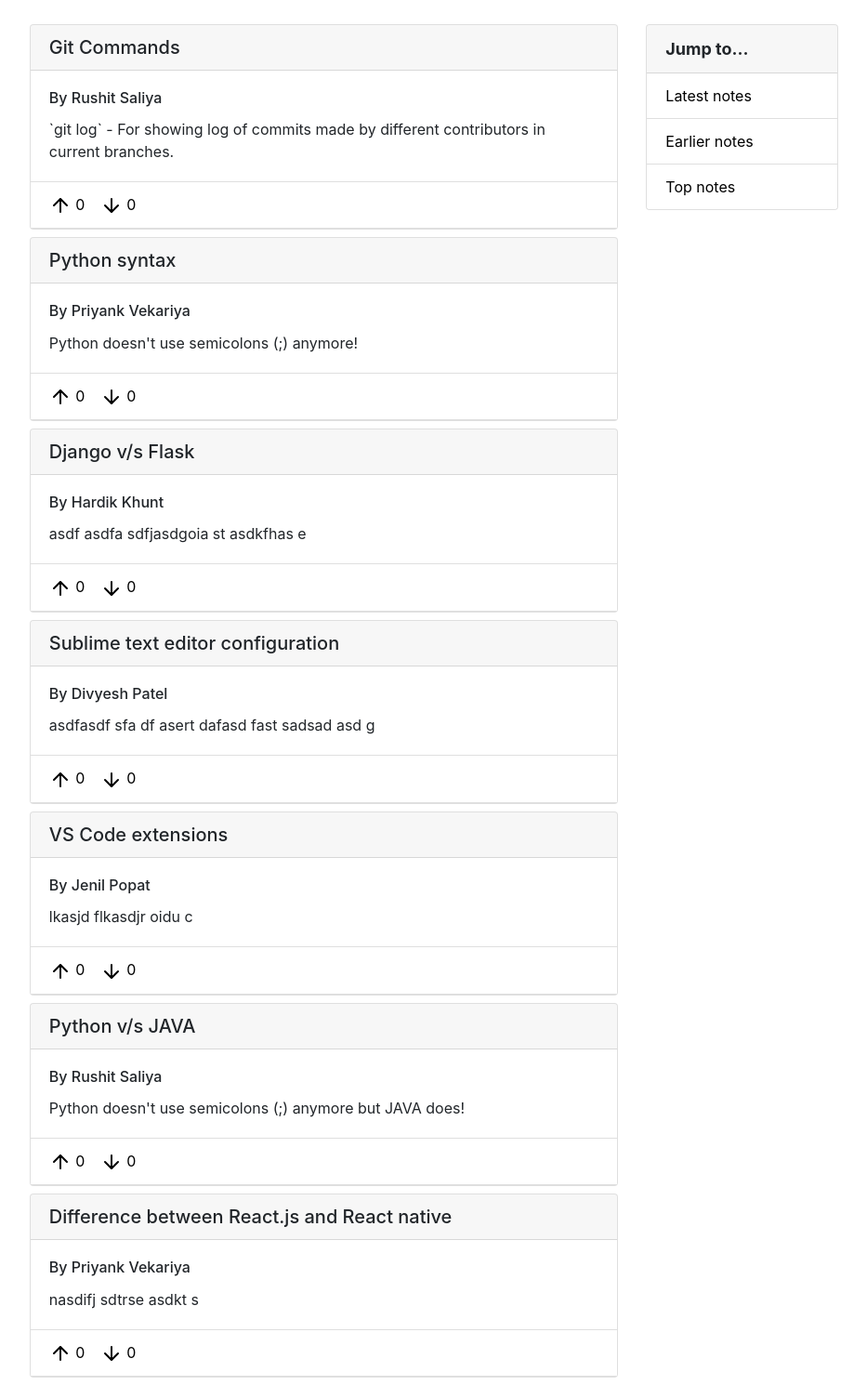
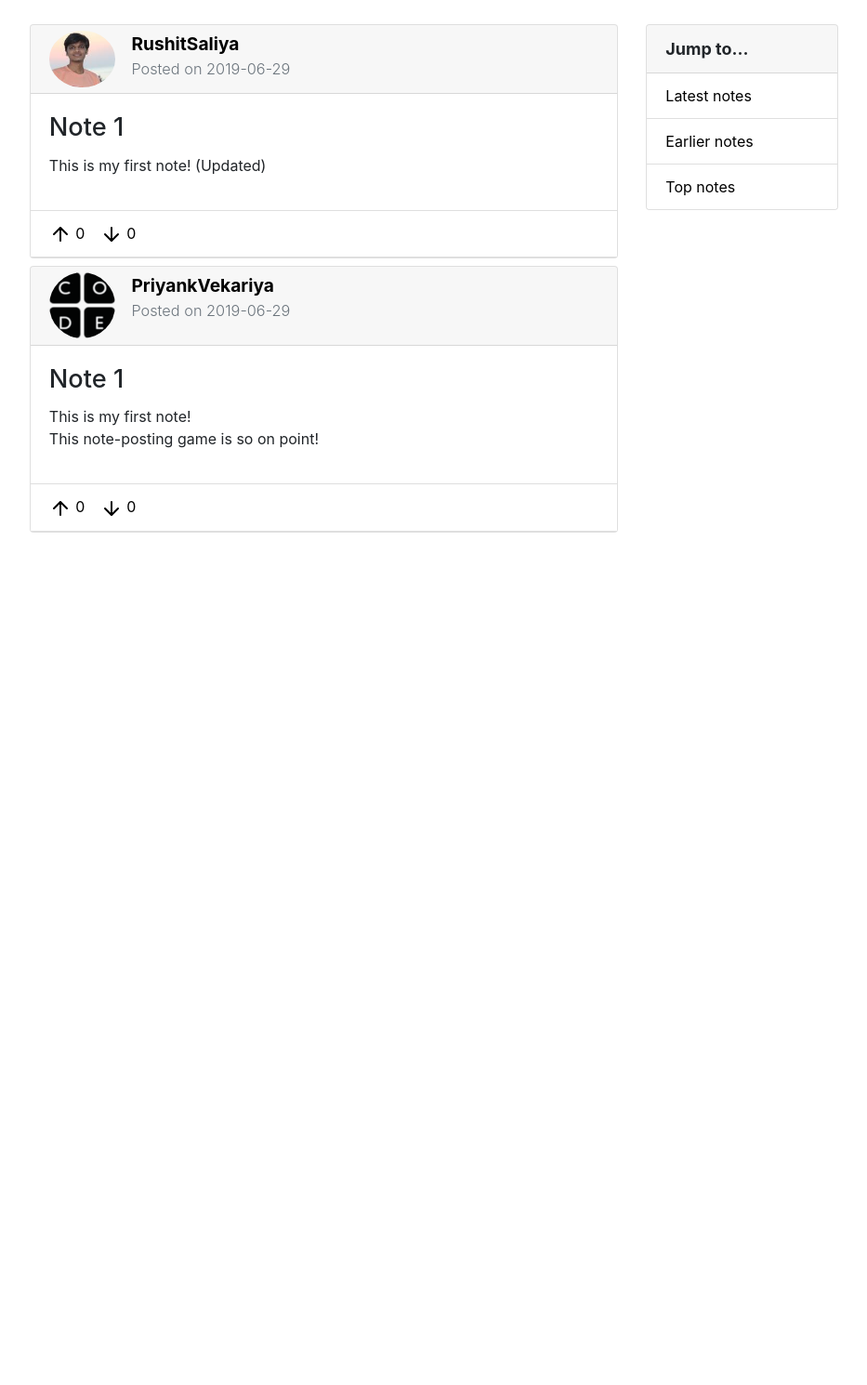
Before and after one commit to rushitsaliya/Note-share, a Flask app: page / in a window 1280 px wide. Shown: the part 59-1549 px from the top of the page at 93% size, without its empty margins (173-1106 px from the left). After the commit the page ends 632 px from the top, so only its background shows below. Run offline with Flask 2, Linux system fonts and the light colour scheme; data comes from the database, SQL or seed files in the repository; both versions use the stored data as it was after the commit; some libraries are stand-ins or nearby versions.

Commit message:
Create/Update/Delete notes

```diff
--- a/noteshare/routes.py
+++ b/noteshare/routes.py
@@ -3,60 +3,17 @@ import secrets
 from PIL import Image
 from noteshare import app, db, bcrypt
 from noteshare.models import User, Note
-from flask import render_template, url_for, flash, redirect, request
-from noteshare.forms import RegistrationForm, LoginForm, UpdateAccountForm
+from flask import render_template, url_for, flash, redirect, request, abort
+from noteshare.forms import RegistrationForm, LoginForm, UpdateAccountForm, NoteForm
 from flask_login import login_user, logout_user, current_user, login_required
 
-# dummy data for notes
-notes = [
-    {
-        'id': '1',
-        'author': "Rushit Saliya",
-        'title': "Git Commands",
-        'content': "`git log` - For showing log of commits made by different contributors in current branches."
-    },
-    {
-        'id': '2',
-        'author': "Priyank Vekariya",
-        'title': "Python syntax",
-        'content': "Python doesn't use semicolons (;) anymore!"
-    },
-    {
-        'id': '3',
-        'author': "Hardik Khunt",
-        'title': "Django v/s Flask",
-        'content': "asdf asdfa sdfjasdgoia st asdkfhas e"
-    },
-    {
-        'id': '3',
-        'author': "Divyesh Patel",
-        'title': "Sublime text editor configuration",
-        'content': "asdfasdf sfa df asert dafasd fast sadsad  asd g"
-    },
-    {
-        'id': '4',
-        'author': "Jenil Popat",
-        'title': "VS Code extensions",
-        'content': "lkasjd flkasdjr oidu c"
-    },
-    {
-        'id': '5',
-        'author': "Rushit Saliya",
-        'title': "Python v/s JAVA",
-        'content': "Python doesn't use semicolons (;) anymore but JAVA does!"
-    },
-    {
-        'id': '6',
-        'author': "Priyank Vekariya",
-        'title': " Difference between React.js and React native",
-        'content': "nasdifj sdtrse asdkt s"
-    }
-]
 
 @app.route('/')
 @app.route('/home')
 def home():
+    notes = Note.query.all()
     return render_template('home.html', title='Home', notes=notes)
+
 
 @app.route('/register', methods=['GET', 'POST'])
 def register():
@@ -72,6 +29,7 @@ def register():
         return redirect(url_for('login'))
     return render_template('registration.html', title="Sign Up", form=form)
 
+
 @app.route('/login', methods=['GET', 'POST'])
 def login():
     if current_user.is_authenticated:
@@ -86,6 +44,7 @@ def login():
         else:
             flash(f'Login unsuccessful. Please check email and password!', 'danger')
     return render_template('login.html', title="Sign In", form=form)
+
 
 @app.route('/logout')
 def logout():
@@ -124,3 +83,51 @@ def account():
         form.email.data = current_user.email
     image_file = url_for('static', filename='Profile-pictures/' + current_user.image_file)
     return render_template('account.html', title="Account", image_file=image_file, form=form)
+
+
+@app.route('/note/new', methods=['GET', 'POST'])
+@login_required
+def new_note():
+    form =  NoteForm()
+    if form.validate_on_submit():
+        note = Note(title=form.title.data, content=form.content.data, author=current_user)
+        db.session.add(note)
+        db.session.commit()
+        flash('Your post has been created!', 'success')
+        return redirect(url_for('home'))
+    return render_template('create_note.html', title="New Note", form=form, legend="New Note")
+
+
+@app.route('/note/<int:note_id>')
+def note(note_id):
+    note = Note.query.get_or_404(note_id)
+    return render_template('note.html', title=note.title, note=note)
+
+
+@app.route('/note/<int:note_id>/update', methods=['GET', 'POST'])
+def update_note(note_id):
+    note = Note.query.get_or_404(note_id)
+    if note.author != current_user:
+        abort(403)
+    form = NoteForm()
+    if form.validate_on_submit():
+        note.title = form.title.data
+        note.content = form.content.data
+        db.session.commit()
+        flash('Your note has been updated!', 'success')
+        return redirect(url_for('note', note_id=note.id))
+    elif request.method == 'GET':
+        form.title.data = note.title
+        form.content.data = note.content
+    return render_template('create_note.html', title="Update Note", form=form, legend="Update Note")
+
+
+@app.route('/note/<int:note_id>/delete', methods=['POST'])
+def delete_note(note_id):
+    note = Note.query.get_or_404(note_id)
+    if note.author != current_user:
+        abort(403)
+    db.session.delete(note)
+    db.session.commit()
+    flash('Your note has been deleted!', 'success')
+    return redirect(url_for('home'))
--- a/noteshare/static/stylesheet.css
+++ b/noteshare/static/stylesheet.css
@@ -93,3 +93,41 @@
     border-radius: 8px;
     text-align: center;
 }
+
+.card-custom-header {
+    padding-top: 1%;
+    padding-bottom: 1%;
+}
+
+.note-header {
+    font-size: 120%;
+    font-weight: 350;
+}
+
+.note-title {
+    font-size: 170%;
+    font-weight: 500;
+}
+
+.note-header-img {
+    width: 10%;
+}
+
+.note-author-img {
+    object-fit: cover;
+    height: 80%;
+    width: 80%;
+}
+
+.anchor-note-update {
+    text-decoration: none;
+    color: #000;
+}
+
+.anchor-note-update:hover {
+    text-decoration: none;
+}
+
+.action-btns {
+    padding-top: 2%;
+}
--- a/noteshare/templates/home.html
+++ b/noteshare/templates/home.html
@@ -4,14 +4,32 @@
     <div class="col-md-8 col-pl-16">
         {% for note in notes %}
             <div class="card mb-md-2">
-                <h5 class="card-header">{{ note.title }}</h5>
+                <div class="card-header card-custom-header">
+                    <a class="anchor-note-update" href="{{ url_for('note', note_id=note.id) }}">
+                        <div class="row">
+                            <div class="col-md-2 pr-md-0">
+                                <div class="note-header">
+                                    <img class="rounded-circle note-author-img" src="{{ url_for('static', filename='Profile-pictures/' + note.author.image_file) }}" alt="Author's Profile-photo">
+                                </div>
+                            </div>
+                            <div class="col-md-10 pl-md-0">
+                                <div class="note-header">
+                                    <strong>{{ note.author.username }}</strong><br/>
+                                    <div  class="text-muted" style="font-size: 85%;">
+                                        Posted on {{ note.date_posted.strftime('%Y-%m-%d') }}
+                                    </div>
+                                </div>
+                            </div>
+                        </div>
+                    </a>
+                </div>
                 <div class="card-body">
-                    <h5 class="card-title">By {{ note.author }}</h5>
-                    <p class="card-text">{{ note.content }}</p>
+                    <h5 class="card-title note-title">{{ note.title }}</h5>
+                    <p style="white-space: pre-line;">{{ note.content }}</p>
                 </div>
                 <div class="card-header note-action">
                     <a class="note-action-btn" href="#"><img src="{{ url_for('static', filename='Icons/arrow-up.svg') }}" alt="Like"> 0 </a>
-                    <a class="note-action-btn" href="#"><img src="{{ url_for('static', filename='Icons/arrow-down.svg') }}" alt="Comment"> 0 </a>
+                    <a class="note-action-btn" href="#"><img src="{{ url_for('static', filename='Icons/arrow-down.svg') }}" alt="Dislike"> 0 </a>
                 </div>
             </div>
         {% endfor %}
--- a/noteshare/templates/layout.html
+++ b/noteshare/templates/layout.html
@@ -44,6 +44,9 @@
                     <div class="navbar-collapse collapse w-100 order-3 dual-collapse2 margin-right">
                         <ul class="navbar-nav ml-auto">
                             {% if current_user.is_authenticated %}
+                            <li class="nav-item">
+                                    <a class="nav-link" href="{{ url_for('new_note') }}">New Note</a>
+                                </li>
                                 <li class="nav-item">
                                     <a class="nav-link" href="{{ url_for('account') }}">Account</a>
                                 </li>
@@ -79,13 +82,9 @@
         </div>
         <!-- Optional JavaScript -->
         <!-- jQuery first, then Popper.js, then Bootstrap JS -->
-        <script src="https://code.jquery.com/jquery-3.3.1.slim.min.js"
-            integrity="sha384-q8i/X+965DzO0rT7abK41JStQIAqVgRVzpbzo5smXKp4YfRvH+8abtTE1Pi6jizo"
-            crossorigin="anonymous"></script>
-        <script src="https://cdnjs.cloudflare.com/ajax/libs/popper.js/1.14.7/umd/popper.min.js"
-            integrity="sha384-UO2eT0CpHqdSJQ6hJty5KVphtPhzWj9WO1clHTMGa3JDZwrnQq4sF86dIHNDz0W1"
-            crossorigin="anonymous"></script>
-        <script src="Bootstrap-4/js/bootstrap.min.js"></script>
+        <script src="https://code.jquery.com/jquery-3.2.1.slim.min.js" integrity="sha384-KJ3o2DKtIkvYIK3UENzmM7KCkRr/rE9/Qpg6aAZGJwFDMVNA/GpGFF93hXpG5KkN" crossorigin="anonymous"></script>
+        <script src="https://cdnjs.cloudflare.com/ajax/libs/popper.js/1.12.9/umd/popper.min.js" integrity="sha384-ApNbgh9B+Y1QKtv3Rn7W3mgPxhU9K/ScQsAP7hUibX39j7fakFPskvXusvfa0b4Q" crossorigin="anonymous"></script>
+        <script src="https://maxcdn.bootstrapcdn.com/bootstrap/4.0.0/js/bootstrap.min.js" integrity="sha384-JZR6Spejh4U02d8jOt6vLEHfe/JQGiRRSQQxSfFWpi1MquVdAyjUar5+76PVCmYl" crossorigin="anonymous"></script>
     </body>
 
 </html>
```
Also changed, not shown: noteshare/forms.py (+6 -1 lines), noteshare/templates/create_note.html (added, +45 -0 lines), noteshare/templates/note.html (added, +56 -0 lines), noteshare/site.db.
